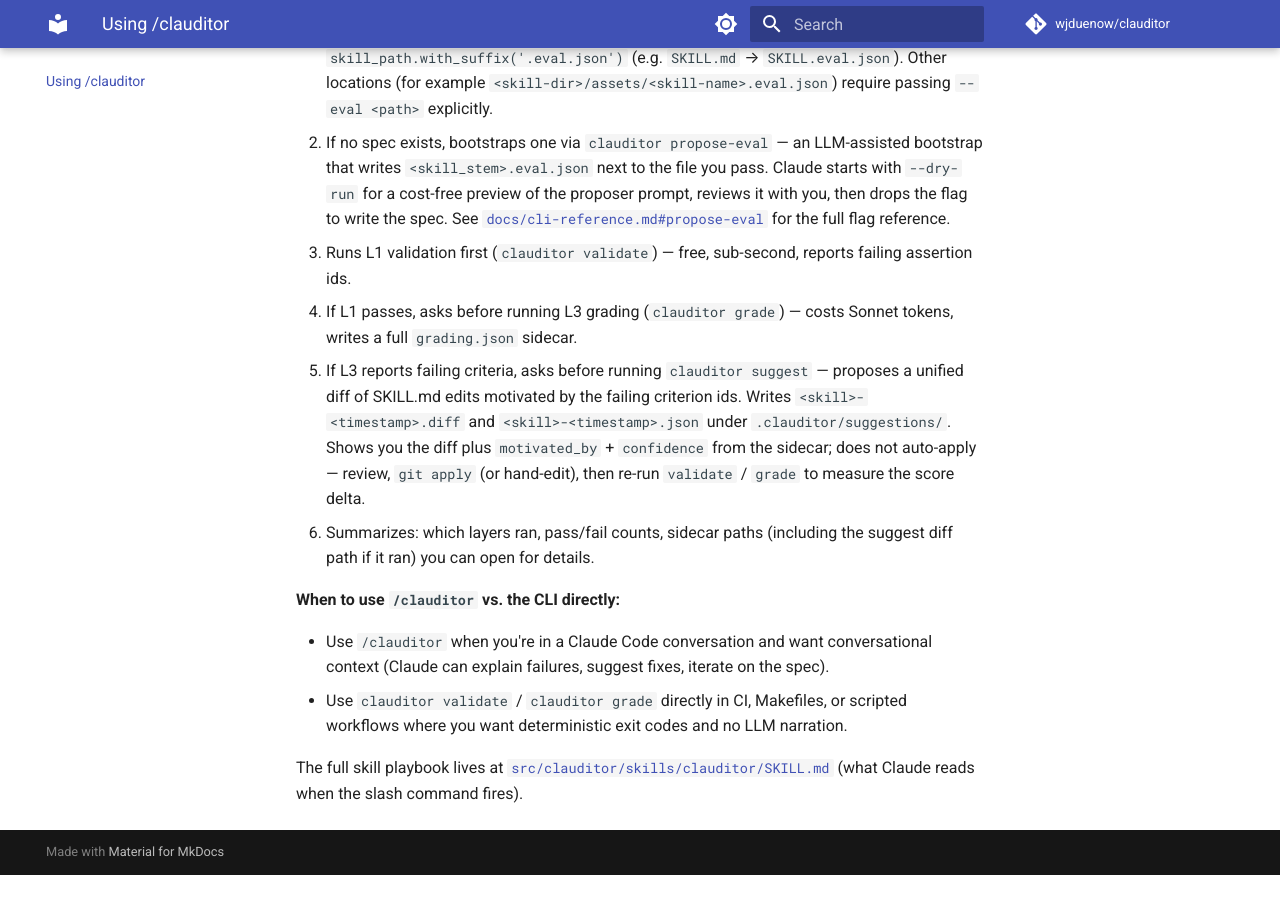
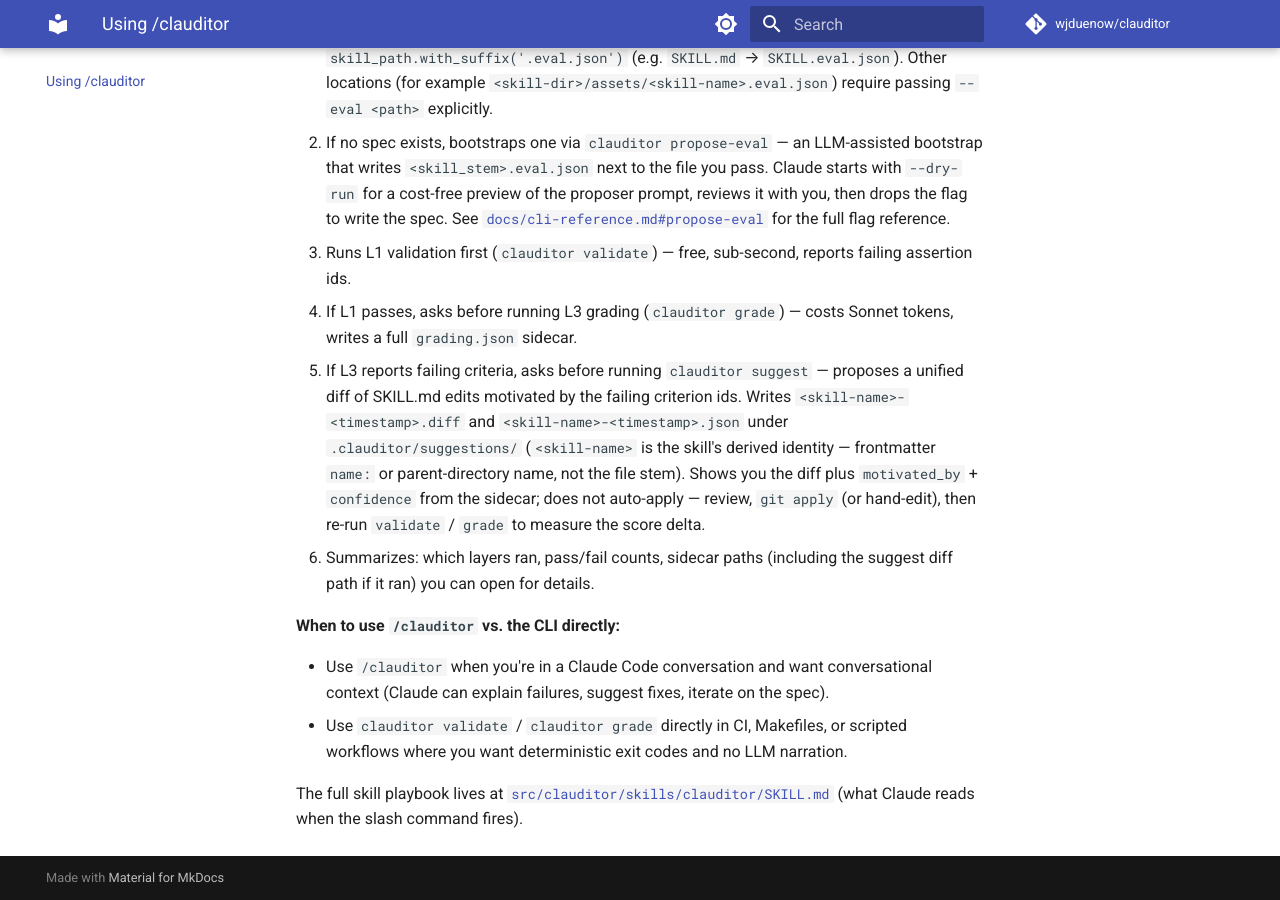
Before and after one commit to wjduenow/clauditor, an MkDocs documentation site: the page built from docs/skill-usage.md, in a window 1280 px wide and 900 px high, scrolled down 858 px. Built offline with MkDocs 1.6.1 and Material for MkDocs 9.7.7, drawn with Linux system fonts in a browser that asks for light colours; comment, search, counter and statistics services are not loaded; before the commit the page ends 1733 px from its top, so only the background shows below that.

Commit message:
docs(skill): address Copilot review nits on #111
Four terminology/link consistency fixes raised in PR review:

- SKILL.md Step 6: Document suggest sidecar filenames as
  `<skill-name>-<timestamp>.{diff,json}` rather than `<skill>-...`.
  Clarify inline that `<skill-name>` is the derived identity
  (frontmatter `name:` or parent-directory name, NOT file stem)
  so users don't assume `SKILL-<timestamp>.diff` for modern-layout
  skills.
- SKILL.md Step 6: Drop the `docs/cli-reference.md#suggest` anchor;
  that section is still scoped to the #109 follow-up PR, so the
  anchor would resolve to 404 today. Leave the plain-file
  reference so the link works as soon as the section lands.
- SKILL.md Common errors: Mirror the `<skill-name>` terminology in
  the new `no iteration under ... contains <skill-name>/grading.json`
  entry.
- docs/skill-usage.md item 5: Same `<skill-name>-<timestamp>` +
  derived-identity clarification to match the bundled SKILL.md.

Keeps the bundled-skill-docs-sync triangle (SKILL.md /
skill-usage.md / README.md) consistent. README teaser is
unchanged (the previous sentence did not use the ambiguous
`<skill>` token).

No change to the regression test — `test_body_mentions_suggest`
still asserts on the load-bearing `clauditor suggest` substring
which appears in both layers unchanged.

```diff
--- a/docs/skill-usage.md
+++ b/docs/skill-usage.md
@@ -47,11 +47,14 @@ skill to evaluate.
    costs Sonnet tokens, writes a full `grading.json` sidecar.
 5. If L3 reports failing criteria, asks before running
    `clauditor suggest` — proposes a unified diff of SKILL.md edits
-   motivated by the failing criterion ids. Writes `<skill>-<timestamp>.diff`
-   and `<skill>-<timestamp>.json` under `.clauditor/suggestions/`.
-   Shows you the diff plus `motivated_by` + `confidence` from the
-   sidecar; does not auto-apply — review, `git apply` (or hand-edit),
-   then re-run `validate` / `grade` to measure the score delta.
+   motivated by the failing criterion ids. Writes
+   `<skill-name>-<timestamp>.diff` and `<skill-name>-<timestamp>.json`
+   under `.clauditor/suggestions/` (`<skill-name>` is the skill's
+   derived identity — frontmatter `name:` or parent-directory name,
+   not the file stem). Shows you the diff plus `motivated_by` +
+   `confidence` from the sidecar; does not auto-apply — review,
+   `git apply` (or hand-edit), then re-run `validate` / `grade` to
+   measure the score delta.
 6. Summarizes: which layers ran, pass/fail counts, sidecar paths
    (including the suggest diff path if it ran) you can open for
    details.
```
Also changed, not shown: src/clauditor/skills/clauditor/SKILL.md (+10 -8 lines).
